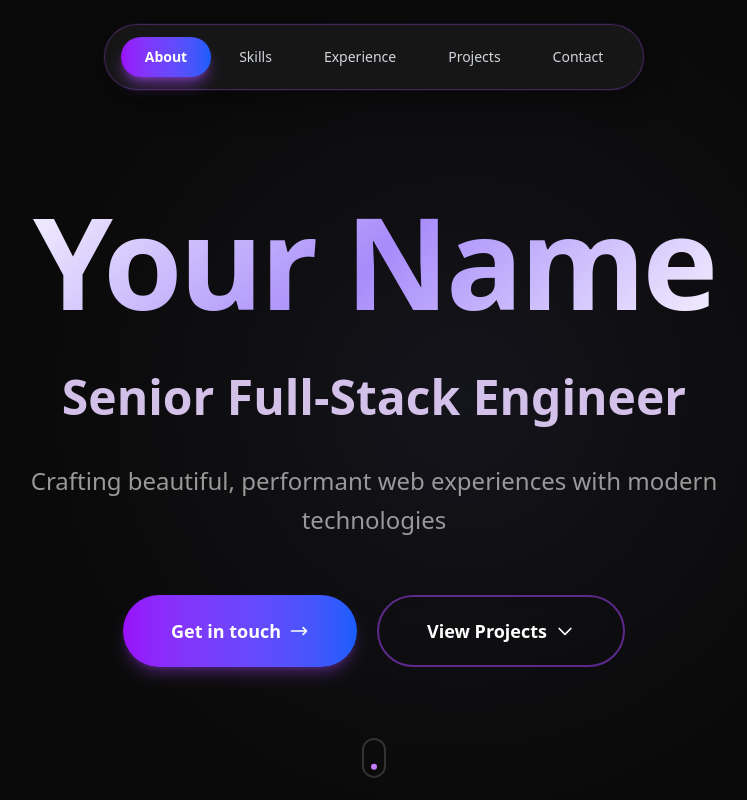
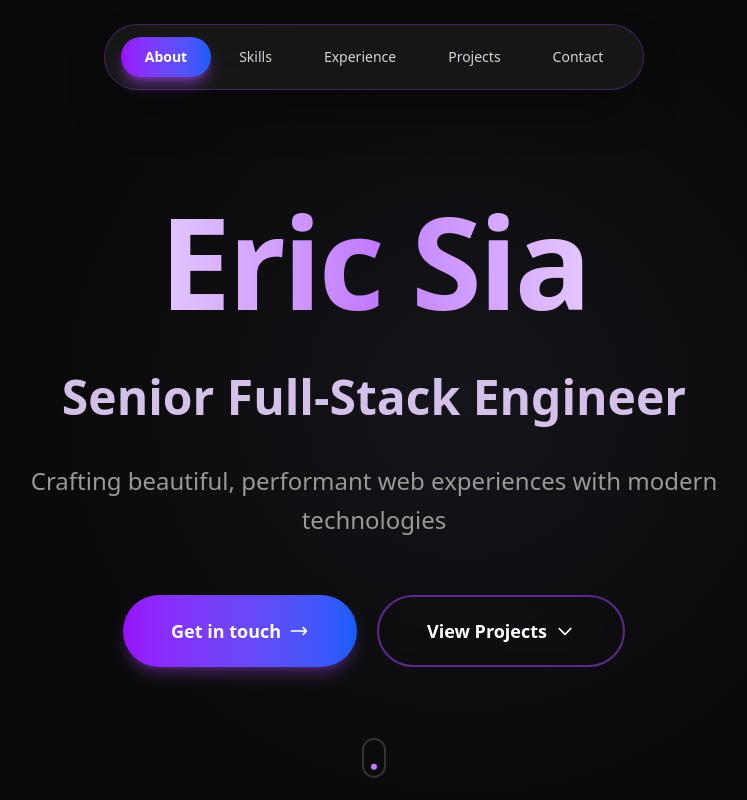
Before and after one commit to SiaDeLong/eric-sia-portfolio, a Next.js app: page / in a window 1280 px wide. Shown: the top 800 px of the page, without its empty margins (266-1013 px from the left). Built offline with nearby package versions, Linux system fonts and the light colour scheme.

Commit message:
organize component

```diff
--- a/src/app/globals.css
+++ b/src/app/globals.css
@@ -1,77 +1,35 @@
 @import "tailwindcss";
 
 @theme {
-  /* Minimal dark theme colors */
   --color-dark-bg: #0a0a0a;
   --color-dark-surface: #1a1a1a;
   --color-dark-border: #333333;
   --color-dark-text-primary: #ffffff;
   --color-dark-text-secondary: #999999;
   --color-dark-text-muted: #666666;
-  --color-dark-accent-primary: #ffffff;
-  --color-dark-accent-secondary: #666666;
-  --color-dark-accent-tertiary: #333333;
 }
 
-:root {
-  /* CSS variables for use in components */
-  --dark-bg: #0a0a0a;
-  --dark-surface: #1a1a1a;
-  --dark-border: #333333;
-  --dark-text-primary: #ffffff;
-  --dark-text-secondary: #999999;
-  --dark-text-muted: #666666;
-  --dark-accent-primary: #ffffff;
-  --dark-accent-secondary: #666666;
-  --dark-accent-tertiary: #333333;
-}
-
-@keyframes fadeIn {
-  0% {
-    opacity: 0;
-  }
-  100% {
-    opacity: 1;
-  }
-}
-
-@keyframes slideUp {
-  0% {
-    transform: translateY(20px);
-    opacity: 0;
-  }
-  100% {
-    transform: translateY(0);
-    opacity: 1;
-  }
-}
-
-/* Glass effect utility classes - Minimal version */
-.glass-container,
+/* Glass effect utility classes */
 .glass-light {
   background: rgba(255, 255, 255, 0.02);
   backdrop-filter: blur(4px);
   border: 1px solid rgba(255, 255, 255, 0.05);
-  box-shadow: none;
 }
 
 .glass-medium {
   background: rgba(255, 255, 255, 0.03);
   backdrop-filter: blur(6px);
   border: 1px solid rgba(255, 255, 255, 0.08);
-  box-shadow: none;
 }
 
 .glass-heavy {
   background: rgba(255, 255, 255, 0.04);
   backdrop-filter: blur(8px);
   border: 1px solid rgba(255, 255, 255, 0.1);
-  box-shadow: none;
 }
 
 /* Fallback for browsers without backdrop-filter support */
-@supports not (backdrop-filter: blur(24px)) {
-  .glass-container,
+@supports not (backdrop-filter: blur(8px)) {
   .glass-light,
   .glass-medium,
   .glass-heavy {
@@ -79,24 +37,14 @@
   }
 }
 
-/* Base styles */
 html {
   scroll-behavior: smooth;
-  -webkit-font-smoothing: antialiased;
-  -moz-osx-font-smoothing: grayscale;
 }
 
 body {
-  background: var(--dark-bg);
-  color: var(--dark-text-primary);
-  font-family: var(--font-sans), system-ui, -apple-system, sans-serif;
-  margin: 0;
-  padding: 0;
-  min-height: 100vh;
-  letter-spacing: 0px;
+  @apply bg-dark-bg min-h-screen text-dark-text-primary;
 }
 
-/* Ensure smooth scrolling respects reduced motion preferences */
 @media (prefers-reduced-motion: reduce) {
   html {
     scroll-behavior: auto;
@@ -110,28 +58,3 @@ body {
     transition-duration: 0.01ms !important;
   }
 }
-
-/* Minimal button styles */
-.btn-premium {
-  position: relative;
-  background: transparent;
-  border: 1px solid var(--dark-text-primary);
-  color: var(--dark-text-primary);
-  font-weight: 500;
-  letter-spacing: 0px;
-  transition: all 0.3s ease;
-}
-
-.btn-premium:hover {
-  background: var(--dark-text-primary);
-  color: var(--dark-bg);
-}
-
-/* Accent text - minimal version */
-.text-gradient {
-  background: none;
-  -webkit-background-clip: unset;
-  -webkit-text-fill-color: unset;
-  background-clip: unset;
-  color: var(--dark-text-primary);
-}
--- a/src/components/sections/Contact.tsx
+++ b/src/components/sections/Contact.tsx
@@ -66,13 +66,7 @@ export default function Contact({ content }: ContactProps) {
             whileInView={{ opacity: 1, scale: 1 }}
             viewport={{ once: true }}
             transition={{ duration: 0.6 }}
-            className="mb-6 font-bold text-5xl md:text-6xl lg:text-8xl leading-tight"
-            style={{
-              background: 'linear-gradient(135deg, #ffffff 0%, #a78bfa 50%, #ffffff 100%)',
-              WebkitBackgroundClip: 'text',
-              WebkitTextFillColor: 'transparent',
-              backgroundClip: 'text',
-            }}
+            className="bg-clip-text bg-linear-to-r from-white via-purple-400 to-white mb-6 font-bold text-transparent text-5xl md:text-6xl lg:text-8xl leading-tight"
           >
             {heading}
           </motion.h2>
--- a/src/components/sections/Hero.tsx
+++ b/src/components/sections/Hero.tsx
@@ -58,13 +58,7 @@ export default function Hero({ content }: HeroProps) {
         <StaggerContainer staggerDelay={0.15}>
           <motion.h1
             variants={itemVariants}
-            className="mb-8 font-bold text-6xl md:text-8xl lg:text-9xl text-center leading-tight tracking-tight"
-            style={{
-              background: 'linear-gradient(135deg, #ffffff 0%, #a78bfa 50%, #ffffff 100%)',
-              WebkitBackgroundClip: 'text',
-              WebkitTextFillColor: 'transparent',
-              backgroundClip: 'text',
-            }}
+            className="bg-clip-text bg-linear-to-r from-white via-purple-400 to-white mb-8 font-bold text-transparent text-6xl md:text-8xl lg:text-9xl text-center leading-tight tracking-tight"
           >
             {name}
           </motion.h1>
--- a/src/components/sections/Skills.tsx
+++ b/src/components/sections/Skills.tsx
@@ -1,6 +1,6 @@
 'use client';
 
-import { useMemo, useRef } from 'react';
+import { JSX, useMemo, useRef } from 'react';
 import { motion, useScroll, useTransform } from 'framer-motion';
 import { FaReact, FaPaintBrush, FaStar, FaTools } from 'react-icons/fa';
 import type { Skill } from '@/lib/types';
--- a/src/components/ui/ExperienceItem.tsx
+++ /dev/null
@@ -1,55 +0,0 @@
-'use client';
-
-import { motion } from 'framer-motion';
-import type { Experience } from '@/lib/types';
-
-interface ExperienceItemProps {
-  experience: Experience;
-  isLast?: boolean;
-}
-
-export default function ExperienceItem({ experience, isLast = false }: ExperienceItemProps) {
-  const itemVariants = {
-    hidden: { opacity: 0, x: -20 },
-    visible: {
-      opacity: 1,
-      x: 0,
-      transition: { duration: 0.5 }
-    }
-  };
-
-  return (
-    <motion.div
-      variants={itemVariants}
-      className="relative py-8 md:py-12 border-dark-border border-b last:border-b-0"
-    >
-      {/* Experience content */}
-      <div className="flex-1">
-        {/* Company and role */}
-        <div className="mb-2">
-          <h3 className="font-light text-white text-lg md:text-xl">
-            {experience.role}
-          </h3>
-          <p className="font-light text-dark-text-secondary text-sm md:text-base">
-            {experience.company}
-          </p>
-        </div>
-
-        {/* Duration */}
-        <p className="mb-4 font-light text-dark-text-muted text-xs md:text-sm">
-          {experience.duration} • {experience.startDate} to {experience.endDate}
-        </p>
-
-        {/* Achievements */}
-        <ul className="space-y-2">
-          {experience.achievements.map((achievement, idx) => (
-            <li key={idx} className="flex gap-3 font-light text-dark-text-secondary text-sm md:text-base leading-relaxed">
-              <span className="mt-1 text-dark-text-muted shrink-0">•</span>
-              <span>{achievement}</span>
-            </li>
-          ))}
-        </ul>
-      </div>
-    </motion.div>
-  );
-}
--- a/src/components/ui/GlassContainer.tsx
+++ /dev/null
@@ -1,27 +0,0 @@
-import { ReactNode } from 'react';
-
-interface GlassContainerProps {
-  children: ReactNode;
-  className?: string;
-  intensity?: 'light' | 'medium' | 'heavy';
-}
-
-export default function GlassContainer({
-  children,
-  className = '',
-  intensity = 'medium'
-}: GlassContainerProps) {
-  const intensityClasses = {
-    light: 'glass-light',
-    medium: 'glass-medium',
-    heavy: 'glass-heavy'
-  };
-
-  return (
-    <div
-      className={`${intensityClasses[intensity]} ${className}`}
-    >
-      {children}
-    </div>
-  );
-}
--- a/src/components/ui/Navigation.tsx
+++ b/src/components/ui/Navigation.tsx
@@ -106,14 +106,7 @@ export default function Navigation({ items }: NavigationProps) {
           initial={{ opacity: 0, y: -20 }}
           animate={{ opacity: 1, y: 0 }}
           transition={{ duration: 0.6, delay: 0.2 }}
-          className="shadow-2xl rounded-full"
-          style={{
-            background: 'rgba(26, 26, 26, 0.8)',
-            border: '1px solid rgba(168, 85, 247, 0.3)',
-            boxShadow: '0 8px 32px rgba(0, 0, 0, 0.4), 0 0 0 1px rgba(168, 85, 247, 0.1)',
-            backdropFilter: 'blur(20px)',
-            WebkitBackdropFilter: 'blur(20px)',
-          }}
+          className="bg-dark-surface/80 shadow-2xl shadow-black/40 backdrop-blur-xl border border-purple-500/30 rounded-full"
         >
           {/* Desktop Navigation */}
           <div className="hidden md:flex items-center gap-1 px-4 py-3">
@@ -201,14 +194,7 @@ export default function Navigation({ items }: NavigationProps) {
               className="md:hidden top-20 right-4 left-4 absolute"
             >
               <div
-                className="shadow-2xl p-2 rounded-2xl"
-                style={{
-                  background: 'rgba(26, 26, 26, 0.95)',
-                  border: '1px solid rgba(168, 85, 247, 0.3)',
-                  backdropFilter: 'blur(20px)',
-                  WebkitBackdropFilter: 'blur(20px)',
-                  boxShadow: '0 8px 32px rgba(168, 85, 247, 0.2)',
-                }}
+                className="bg-dark-surface/95 shadow-2xl shadow-purple-500/20 backdrop-blur-xl p-2 border border-purple-500/30 rounded-2xl"
               >
                 {items.map((item, index) => (
                   <motion.button
--- a/src/components/ui/SkillBadge.tsx
+++ /dev/null
@@ -1,40 +0,0 @@
-'use client';
-
-import { motion } from 'framer-motion';
-
-interface SkillBadgeProps {
-  name: string;
-  icon?: string;
-}
-
-export default function SkillBadge({ name, icon }: SkillBadgeProps) {
-  const itemVariants = {
-    hidden: { opacity: 0, scale: 0.8 },
-    visible: {
-      opacity: 1,
-      scale: 1,
-      transition: { duration: 0.3 }
-    }
-  };
-
-  return (
-    <motion.div
-      variants={itemVariants}
-      whileHover={{ scale: 1.05 }}
-      className="group"
-    >
-      <div className="px-4 py-2 border border-dark-border hover:border-dark-text-primary rounded-none font-light text-dark-text-secondary hover:text-dark-text-primary transition-all duration-300 cursor-default">
-        <div className="flex items-center gap-2">
-          {icon && (
-            <span className="text-lg" aria-hidden="true">
-              {icon}
-            </span>
-          )}
-          <span className="text-sm">
-            {name}
-          </span>
-        </div>
-      </div>
-    </motion.div>
-  );
-}
--- a/src/lib/content.ts
+++ b/src/lib/content.ts
@@ -2,7 +2,7 @@ import type { PortfolioContent } from './types';
 
 export const portfolioContent: PortfolioContent = {
   hero: {
-    name: "Your Name",
+    name: "Eric Sia",
     title: "Senior Full-Stack Engineer",
     tagline: "Crafting beautiful, performant web experiences with modern technologies",
     ctaText: "Get in touch",
```
Also changed, not shown: src/components/ui/ProjectCard.tsx (deleted, +0 -83 lines), 1 other file (tests, documents, lock files or other folders).
